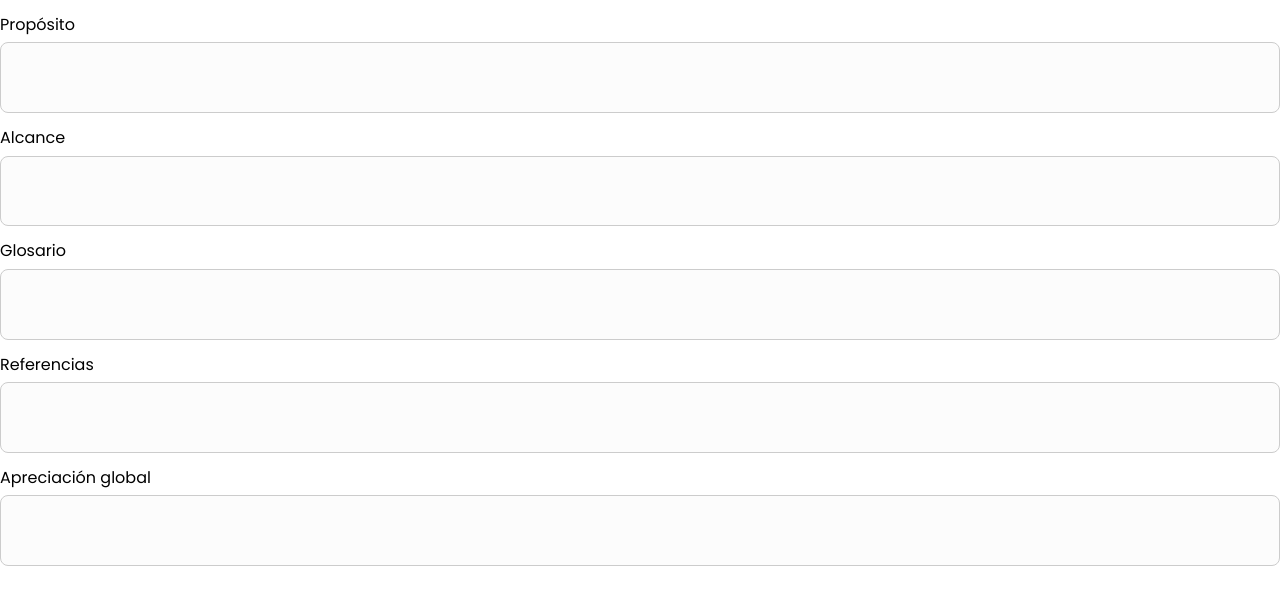
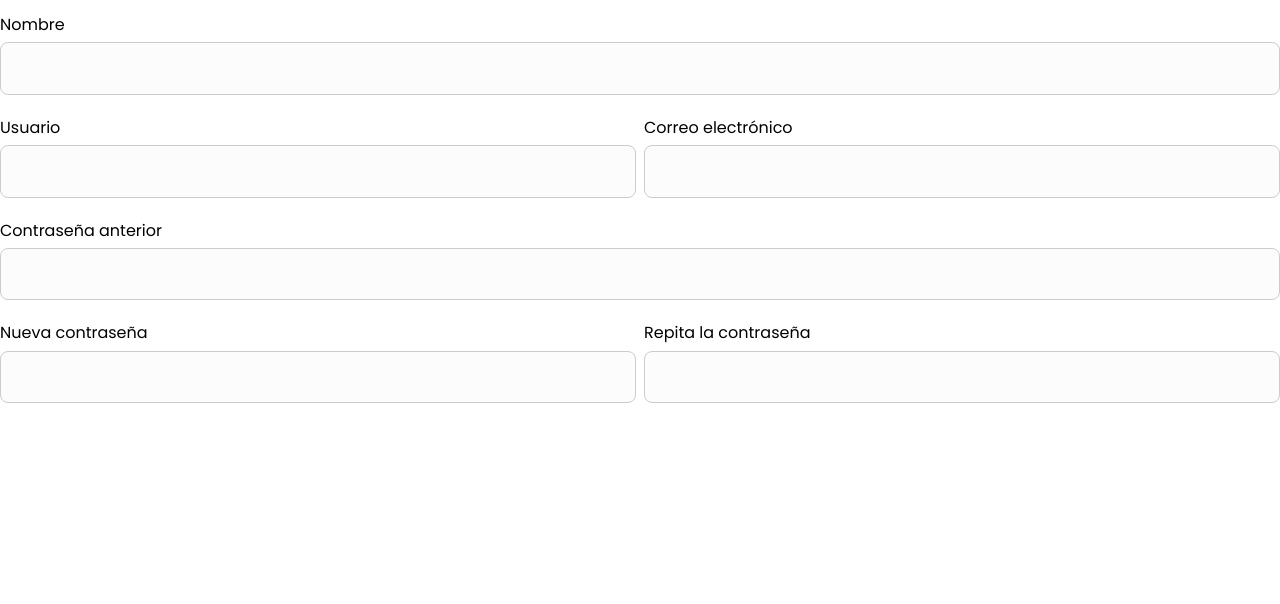
Before and after one commit to paladinescamila/SIGERE, a React (Create React App) app: page / in a window 1280 px wide. Shown: the top 604 px of the page. Built offline with nearby package versions, Linux system fonts and the light colour scheme.

Commit message:
Added account settings

```diff
--- a/src/App.js
+++ b/src/App.js
@@ -11,6 +11,7 @@ import requirementsData from "./data/requirementsData";
 import CreateProjectWindow from './components/CreateProjectWindow.jsx';
 import ProjectsList from './components/ProjectsList.jsx';
 import IntroductionSection from './components/IntroductionSection.jsx';
+import AccountSettings from './components/AccountSettings.jsx';
 
 
 function App() {
@@ -27,7 +28,7 @@ function App() {
 
   return (
     <>
-    <IntroductionSection/>
+    <AccountSettings/>
     {/* <Router>
       <Asside/>
       <Switch>
--- /dev/null
+++ b/src/components/AccountSettings.jsx
@@ -0,0 +1,33 @@
+import React from 'react';
+import '../css/AccountSettings.css';
+
+export default function AccountSettings() {
+    return (
+        <div className="account-settings">
+            <div className="name-settings">
+                <p>Nombre</p>
+                <input type="text"></input>
+            </div>
+            <div className="user-settings">
+                <p>Usuario</p>
+                <input type="text"></input>
+            </div>
+            <div className="email-settings">
+                <p>Correo electrónico</p>
+                <input type="email"></input>
+            </div>
+            <div className="old-pass-settings">
+                <p>Contraseña anterior</p>
+                <input type="password"></input>
+            </div>
+            <div className="new-pass-settings">
+                <p>Nueva contraseña</p>
+                <input type="password"></input>
+            </div>
+            <div className="new-pass-settings-2">
+                <p>Repita la contraseña</p>
+                <input type="password"></input>
+            </div>
+        </div>
+    )
+}
--- /dev/null
+++ b/src/css/AccountSettings.css
@@ -0,0 +1,50 @@
+.name-settings, .user-settings, .email-settings, .old-pass-settings, .new-pass-settings, .new-pass-settings-2{
+    display: flex;
+    flex-direction: column;
+    justify-content: space-between;
+}
+
+.account-settings{
+    display: grid;
+    grid-template-columns: 1fr 1fr;
+    grid-template-rows: repeat(1fr, 4);
+    grid-template-areas: "name name" "user email" "old old" "new1 new2";
+    grid-gap: 0.5em;
+    /* width: 300px; */
+}
+
+.name-settings{
+    grid-area: name;
+}
+
+.user-settings{
+    grid-area: user;
+}
+
+.email-settings{
+    grid-area: email;
+}
+
+.old-pass-settings{
+    grid-area: old;
+}
+
+.new-pass-settings{
+    grid-area: new1;
+}
+
+.new-pass-settings-2{
+    grid-area: new2;
+}
+
+.account-settings p{
+    margin: 1em 0 0.5em 0;
+}
+
+.account-settings input{
+    background-color: #fcfcfc;
+    border: 0.1em solid #ccc;
+    border-radius: 0.5em;
+    outline: none;
+    padding: 1em;
+}
```
